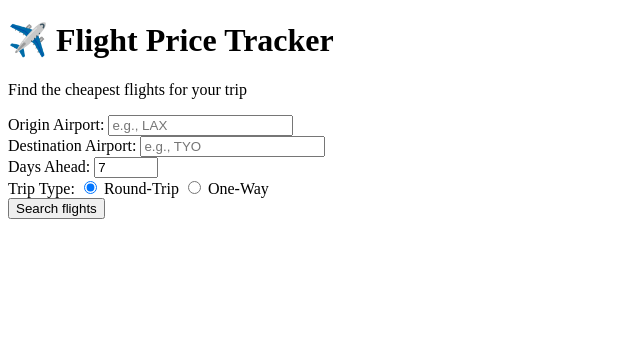
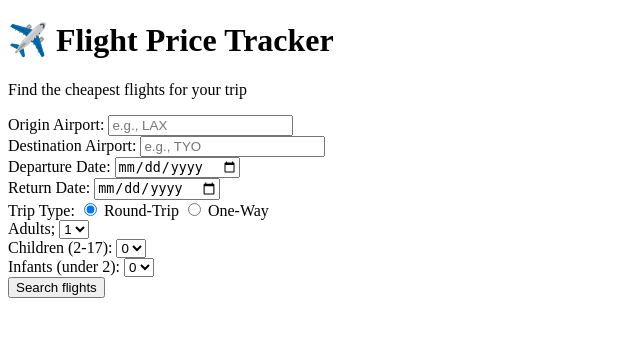
Before and after one commit to paoloprogram12/Flight-Price-Tracker, a Flask app: page / in a window 1280 px wide. Shown: the top 337 px of the page, without its empty margins (0-640 px from the left). Run offline with Flask 3, Linux system fonts and the light colour scheme.

Commit message:
included extra home page capabilities

```diff
--- /dev/null
+++ b/flight_price_tracker/src/web/static/script.js
@@ -0,0 +1,28 @@
+// sets the minimum date to current day
+const today = new Date().toISOString().split('T')[0];
+document.getElementById('departure_date').setAttribute('min', today);
+
+// Updates the return date minimum when departure changes
+document.getElementById('departure_date').addEventListener('change', function() {
+    document.getElementById('return_date').setAttribute('min', this.value);
+});
+
+// handles trip type changes
+const tripTypeInputs = document.querySelectorAll('input[name="trip_type"]');
+const returnDateGroup = document.getElementById('return_date_group');
+
+tripTypeInputs.forEach(input => {
+    input.addEventListener('change', function() {
+        if (this.value === 'one-way') {
+            returnDateGroup.disabled = true;
+            returnDateGroup.required = false;
+            returnDateGroup.value = '';
+            returnDateGroup.style.display = 'none';
+
+        } else {
+            returnDateGroup.disabled = false;
+            returnDateGroup.required = true;
+            returnDateGroup.style.display = 'block';
+        }
+    });
+});
--- a/flight_price_tracker/src/web/templates/index.html
+++ b/flight_price_tracker/src/web/templates/index.html
@@ -22,8 +22,13 @@
         </div>
 
         <div class="form-group">
-            <label for="days_ahead">Days Ahead:</label>
-            <input type="number" id="days_ahead" name="days_ahead" value="7" min="1" max="180">
+            <label for="departure_date">Departure Date:</label>
+            <input type="date" id="departure_date" name="departure_date">
+        </div>
+
+        <div class="form-group" id="return_date_group">
+            <label for="return_date" id="">Return Date:</label>
+            <input type="date" name="return_date" id="return_date">
         </div>
 
          <div class="form-group">
@@ -35,7 +40,49 @@
       <label for="one_way">One-Way</label>
         </div>
 
+      <div class="form-group">
+        <label for="adults">Adults;</label>
+        <select id="adults" name="adults">
+            <option value="1" selected>1</option>
+            <option value="2">2</option>
+            <option value="3">3</option>
+            <option value="4">4</option>
+            <option value="5">5</option>
+            <option value="6">6</option>
+            <option value="7">7</option>
+            <option value="8">8</option>
+            <option value="9">9</option>
+        </select>
+      </div>
+
+      <div class="form-group">
+        <label for="children">Children (2-17):</label>
+        <select id="children" name="children">
+            <option value="0" selected>0</option>
+            <option value="1">1</option>
+            <option value="2">2</option>
+            <option value="3">3</option>
+            <option value="4">4</option>
+            <option value="5">5</option>
+            <option value="6">6</option>
+        </select>
+      </div>
+
+      <div class="form-group">
+        <label for="infant">Infants (under 2):</label>
+        <select id="infant" name="infant">
+            <option value="0" selected>0</option>
+            <option value="1">1</option>
+            <option value="2">2</option>
+            <option value="3">3</option>
+            <option value="4">4</option>
+        </select>
+      </div>
+
         <button type="submit">Search flights</button>
     </form>
+
+    <script src="{{ url_for('static', filename='script.js') }}"></script>
+
 </body>
 </html>
```
